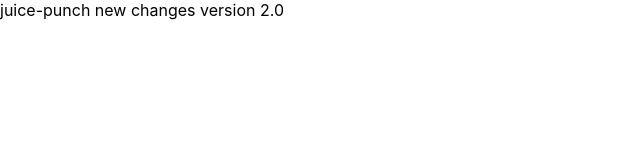
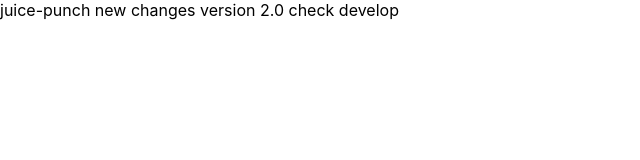
Before and after one commit to juice-punch/juice-punch, a React (Create React App) app: page / in a window 1280 px wide. Shown: the top 160 px of the page, without its empty margins (0-640 px from the left). Built offline with nearby package versions, Linux system fonts and the light colour scheme.

Commit message:
check develop

```diff
--- a/src/App.tsx
+++ b/src/App.tsx
@@ -5,7 +5,7 @@ class App extends Component {
   render() {
     return (
       <div className="App">
-        juice-punch new changes version 2.0
+        juice-punch new changes version 2.0 check develop
       </div>
     );
   }
```
